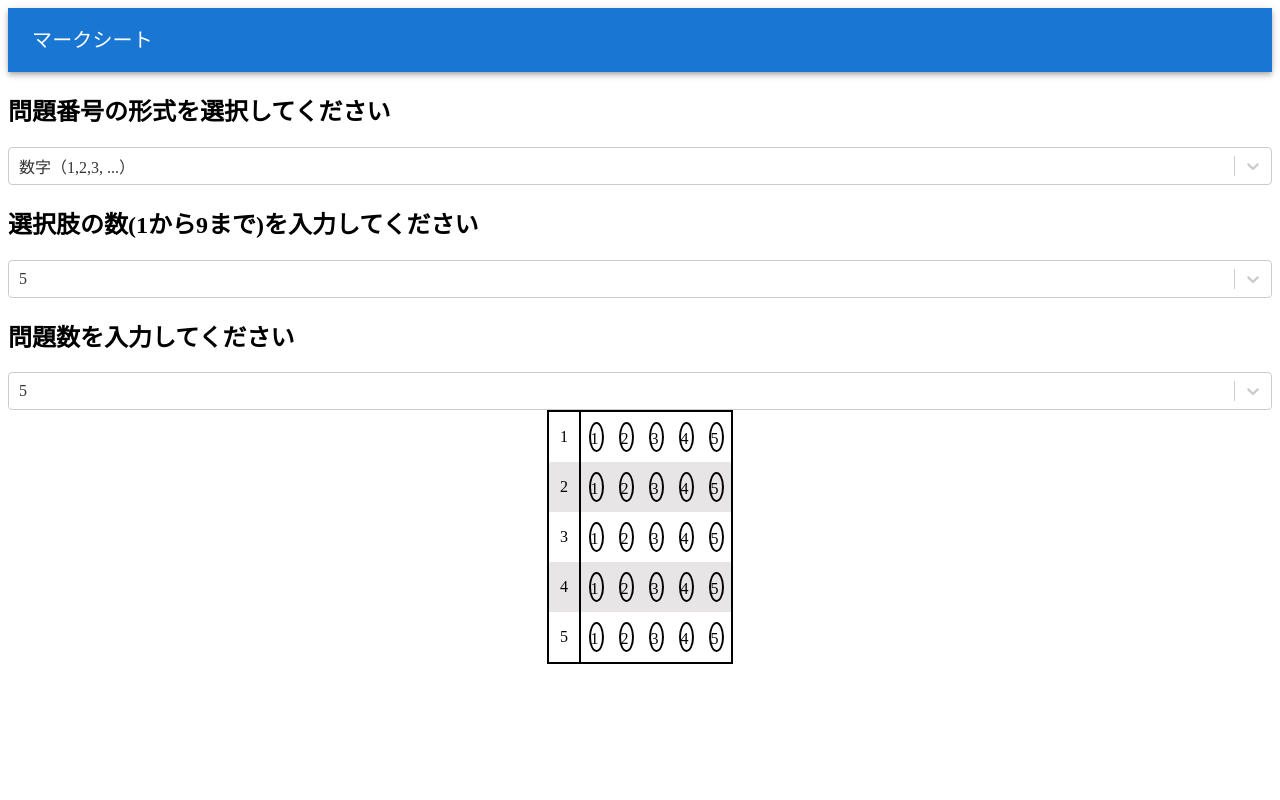
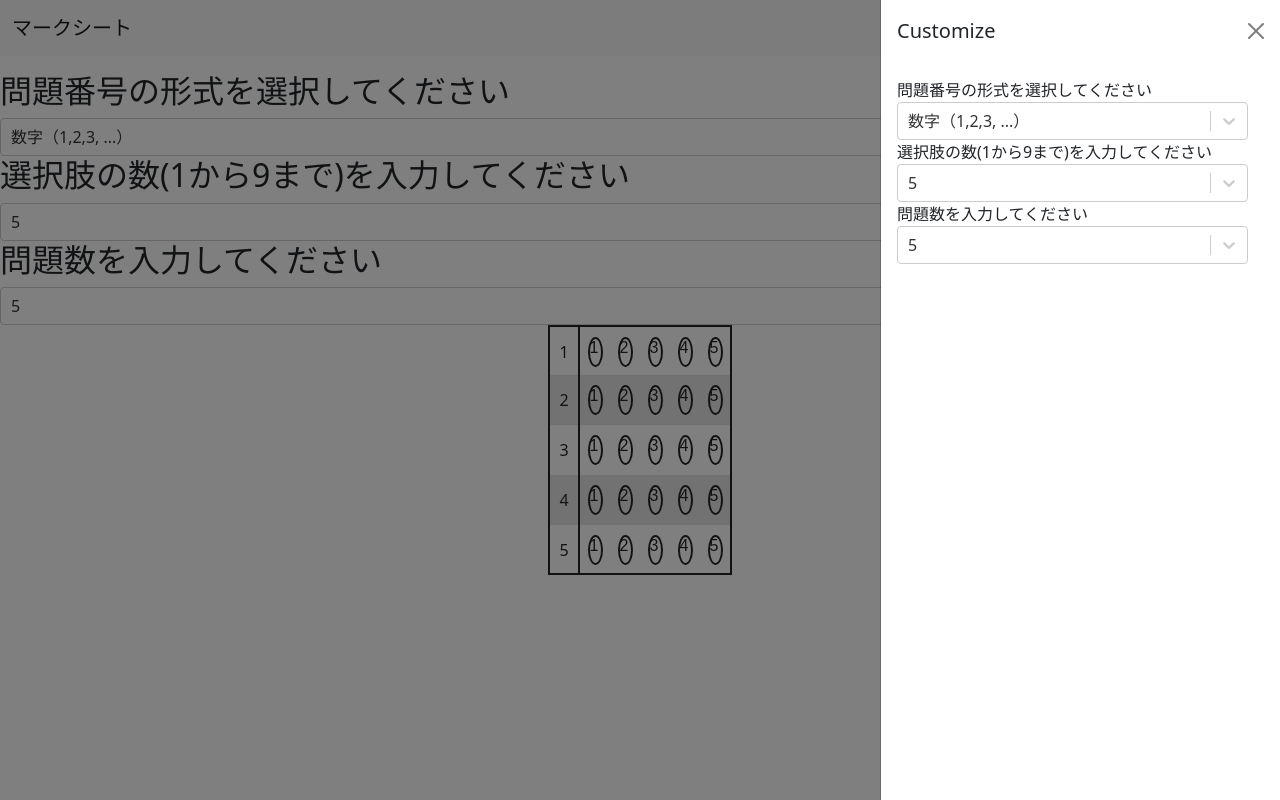
Before and after one commit to ken-hashimoto/marksheet-app, a React (Create React App) app: page / in a window 1280 px wide. Both pictures are taken after a click on the button 1236 px from the left and 40 px from the top of the page. Built offline with nearby package versions, Linux system fonts and the light colour scheme.

Commit message:
bootstrapを使ってheaderを作成

```diff
--- a/package.json
+++ b/package.json
@@ -3,10 +3,6 @@
   "version": "0.1.0",
   "private": true,
   "dependencies": {
-    "@emotion/react": "^11.10.5",
-    "@emotion/styled": "^11.10.5",
-    "@mui/material": "^5.11.2",
-    "@mui/styled-engine-sc": "^5.11.0",
     "@testing-library/jest-dom": "^5.16.5",
     "@testing-library/react": "^13.4.0",
     "@testing-library/user-event": "^14.4.3",
@@ -15,7 +11,9 @@
     "@types/react": "^18.0.26",
     "@types/react-dom": "^18.0.10",
     "@types/styled-components": "^5.1.26",
+    "bootstrap": "^5.2.3",
     "react": "^18.2.0",
+    "react-bootstrap": "^2.7.0",
     "react-dom": "^18.2.0",
     "react-router-dom": "^6.6.1",
     "react-select": "^5.7.0",
--- a/src/components/ChoiceButton.tsx
+++ b/src/components/ChoiceButton.tsx
@@ -25,6 +25,7 @@ export const ChoiceButton = (props: Props) => {
     border: 2px solid;
     box-sizing: border-box;
     line-height: 30px;
+    font: 1em sans-serif;
     &.is-filled {
       background: black;
     }
--- a/src/components/header.js
+++ /dev/null
@@ -1,28 +0,0 @@
-import * as React from "react";
-import AppBar from "@mui/material/AppBar";
-import Box from "@mui/material/Box";
-import Toolbar from "@mui/material/Toolbar";
-import Typography from "@mui/material/Typography";
-import IconButton from "@mui/material/IconButton";
-// import MenuIcon from "@mui/icons-material/Menu";
-export const Header = () => {
-  return (
-    <Box sx={{ flexGrow: 1 }}>
-      <AppBar position="static">
-        <Toolbar>
-          <Typography variant="h6" component="div" sx={{ flexGrow: 1 }}>
-            マークシート
-          </Typography>
-          <IconButton
-            size="large"
-            edge="start"
-            color="inherit"
-            aria-label="menu"
-          >
-            {/* <MenuIcon /> */}
-          </IconButton>
-        </Toolbar>
-      </AppBar>
-    </Box>
-  );
-};
--- /dev/null
+++ b/src/components/header.tsx
@@ -0,0 +1,56 @@
+import React, { Component } from "react";
+import Button from "react-bootstrap/Button";
+import { useState } from "react";
+import Container from "react-bootstrap/Container";
+import Nav from "react-bootstrap/Nav";
+import Navbar from "react-bootstrap/Navbar";
+import Offcanvas from "react-bootstrap/Offcanvas";
+import { SelectChoiceFormat, SelectChoiceNum, SelectQNum } from "../pages/Home";
+
+export const Header = () => {
+  const initialQNum: number = 5;
+  const initialChoiceNum: number = 5;
+  const [ChoiceNum, setChoiceNum] = useState<number>(initialChoiceNum);
+  const [ChoiceFormat, setChoiceFormat] = useState<string>("number");
+  const [QNum, setQNum] = useState<number>(initialQNum);
+  return (
+    // <Navbar bg="dark" variant="dark">
+    //   <Container>
+    //     <Navbar.Brand href="/">マークシート</Navbar.Brand>
+    //   </Container>
+    // </Navbar>
+    <Navbar bg="light" expand={false} className="mb-3">
+      <Container fluid>
+        <Navbar.Brand href="/">マークシート</Navbar.Brand>
+        <Navbar.Toggle aria-controls={`offcanvasNavbar-expand-${false}`} />
+        <Navbar.Offcanvas
+          id={`offcanvasNavbar-expand-${false}`}
+          aria-labelledby={`offcanvasNavbarLabel-expand-${false}`}
+          placement="end"
+        >
+          <Offcanvas.Header closeButton>
+            <Offcanvas.Title id={`offcanvasNavbarLabel-expand-${false}`}>
+              Customize
+            </Offcanvas.Title>
+          </Offcanvas.Header>
+          <Offcanvas.Body>
+            <Nav className="justify-content-end flex-grow-1 pe-3">
+              <Nav.Item>問題番号の形式を選択してください</Nav.Item>
+              <SelectChoiceFormat
+                value={ChoiceFormat}
+                handler={setChoiceFormat}
+              ></SelectChoiceFormat>
+              <Nav.Item>選択肢の数(1から9まで)を入力してください</Nav.Item>
+              <SelectChoiceNum
+                value={ChoiceNum}
+                handler={setChoiceNum}
+              ></SelectChoiceNum>
+              <Nav.Item>問題数を入力してください</Nav.Item>
+              <SelectQNum value={QNum} handler={setQNum}></SelectQNum>
+            </Nav>
+          </Offcanvas.Body>
+        </Navbar.Offcanvas>
+      </Container>
+    </Navbar>
+  );
+};
--- a/src/index.tsx
+++ b/src/index.tsx
@@ -1,6 +1,7 @@
 import ReactDOM from "react-dom";
 import { App } from "./App";
 import { BrowserRouter } from "react-router-dom";
+import 'bootstrap/dist/css/bootstrap.min.css';
 ReactDOM.render(
   <BrowserRouter>
     <App />
--- a/src/pages/Home.tsx
+++ b/src/pages/Home.tsx
@@ -22,7 +22,7 @@ type Props = {
     | React.Dispatch<React.SetStateAction<number>>
     | React.Dispatch<React.SetStateAction<string>>;
 };
-const SelectChoiceFormat = (props: Props) => {
+export const SelectChoiceFormat = (props: Props) => {
   const { value, handler } = props;
   const options = [
     { value: "number", label: "数字（1,2,3, ...）" },
@@ -40,7 +40,7 @@ const SelectChoiceFormat = (props: Props) => {
     />
   );
 };
-const SelectChoiceNum = (props: Props) => {
+export const SelectChoiceNum = (props: Props) => {
   const { value, handler } = props;
   const options = generateNumSelect(9);
   // TODO: ここのanyをなおす
@@ -56,7 +56,7 @@ const SelectChoiceNum = (props: Props) => {
   );
 };
 
-const SelectQNum = (props: Props) => {
+export const SelectQNum = (props: Props) => {
   const { value, handler } = props;
   const options = generateNumSelect(200);
   // TODO: ここのanyをなおす
```
Also changed, not shown: 1 other file (tests, documents, lock files or other folders).
